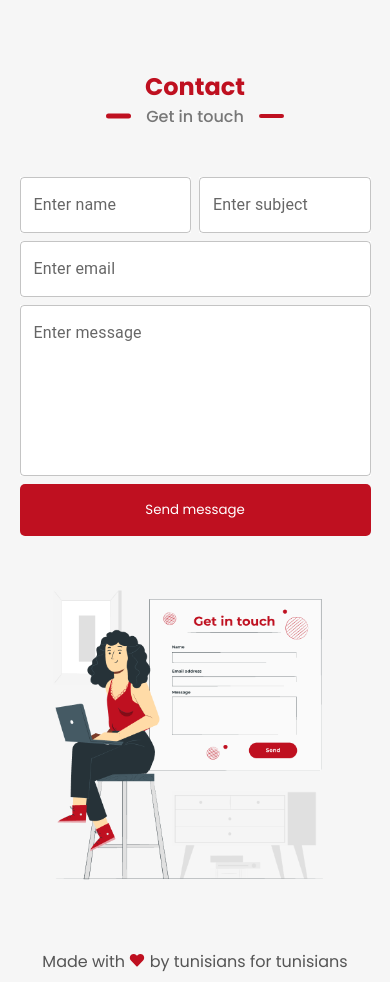
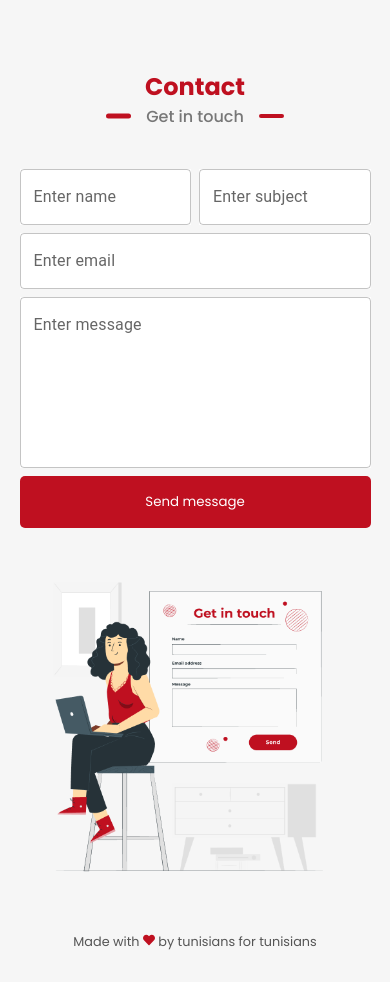
Before and after one commit to dali-helal/Tunisia-App, a React (Vite) app: page /home-page in a window 390 px wide. Shown: the part 3989-4971 px from the top of the page. After the commit the page ends 4948 px from the top, so only its background shows below. Built offline with nearby package versions, Linux system fonts and the light colour scheme.

Commit message:
fix deployment

```diff
--- /dev/null
+++ b/src/api/baseURL.js
@@ -0,0 +1,4 @@
+const local = "http://localhost:5000";
+const cloud = "https://tunisia-app-backend-production.up.railway.app";
+
+export default cloud;
--- a/src/components/About.jsx
+++ b/src/components/About.jsx
@@ -1,4 +1,3 @@
-
 import aboutImg from "../assets/aboutImg.png"
 
 const About = () => {
--- a/src/pages/Auth.jsx
+++ b/src/pages/Auth.jsx
@@ -9,6 +9,7 @@ import FileBase64 from 'react-file-base64';
 import { TextField, Snackbar, Alert } from "@mui/material";
 import { createTheme, ThemeProvider } from "@mui/material/styles";
 import { useNavigate } from "react-router-dom";
+import url from "../api/baseURL";
 
 const theme = createTheme({
   palette: {
@@ -41,7 +42,7 @@ export default function () {
   async function signUpHandler(e) {
     e.preventDefault();
 
-    const response = await fetch("http://localhost:5000/auth/signUp", {
+    const response = await fetch(`${url}/auth/signUp`, {
       method: "POST",
       headers: {
         "content-type": "application/json"
@@ -71,7 +72,7 @@ export default function () {
   async function signInHandler(e) {
     e.preventDefault();
 
-    const response = await fetch("http://localhost:5000/auth/signIn", {
+    const response = await fetch(`${url}/auth/signIn`, {
       method: "POST",
       headers: {
         "content-type": "application/json"
--- a/src/pages/Rent.jsx
+++ b/src/pages/Rent.jsx
@@ -7,6 +7,7 @@ import { useEffect, useState } from "react";
 import Pagination from "../pages/Pagination";
 import House from "../components/House.jsx";
 import { Link } from "react-router-dom";
+import cloud from "../api/baseURL";
 
 const Rent = () => {
     const [page, setPage] = useState(1);
@@ -35,7 +36,7 @@ const Rent = () => {
         async function fetchData() {
             try {
                 setLoading(true);
-                const response = await fetch(`http://localhost:5000/rent/getAllHouses?page=${page}`);
+                const response = await fetch(`${cloud}/rent/getAllHouses?page=${page}`);
                 const data = await response.json();
 
                 await new Promise(r => setTimeout(r, 300));
@@ -53,7 +54,7 @@ const Rent = () => {
     async function submitHandler(e) {
         e.preventDefault();
 
-        const response = await fetch("http://localhost:5000/rent/insertHouse", {
+        const response = await fetch(`${cloud}/rent/insertHouse`, {
             method: "POST",
             headers: {
                 "content-type": "application/json"
--- a/src/pages/RentDetails.jsx
+++ b/src/pages/RentDetails.jsx
@@ -2,6 +2,7 @@ import React from "react";
 import { FaStar , FaUserCircle , FaLocationArrow } from "react-icons/fa";
 import { useParams } from "react-router-dom";
 import { useEffect , useState } from "react";
+import cloud from "../api/baseURL";
 
 export default function(){
     const { id } = useParams();
@@ -12,7 +13,7 @@ export default function(){
         console.log(id);
 
         async function fetchData(){
-            const response = await fetch(`http://localhost:5000/rent/getHouseById?id=${id}`);
+            const response = await fetch(`${cloud}/rent/getHouseById?id=${id}`);
             const data = await response.json();
 
             setHouse(data);
--- a/src/styles/_contact.scss
+++ b/src/styles/_contact.scss
@@ -1,6 +1,6 @@
 #contact {
     padding-inline: 10vw;
-    min-height: 100vh;
+    min-height: 90vh;
     margin-top: 4rem;
 
     header {
@@ -47,7 +47,7 @@
     .container {
         display: flex;
         align-items: center;
-        padding: 3rem 0px;
+        padding: 2.5rem 0px;
 
         form {
             width: 50%;
--- a/src/styles/_footer.scss
+++ b/src/styles/_footer.scss
@@ -8,8 +8,21 @@ footer{
 
         .heart{
             color:$primary;
-            width:1rem;
+            width:.9rem;
             height:.9rem;
         }
     }
 }
+
+@media(max-width:640px){
+    footer{
+        p{
+            font-size: .8rem;
+
+            .heart{
+                width:.75rem;
+            height:.75rem;
+            }
+        }
+    }
+}
```
